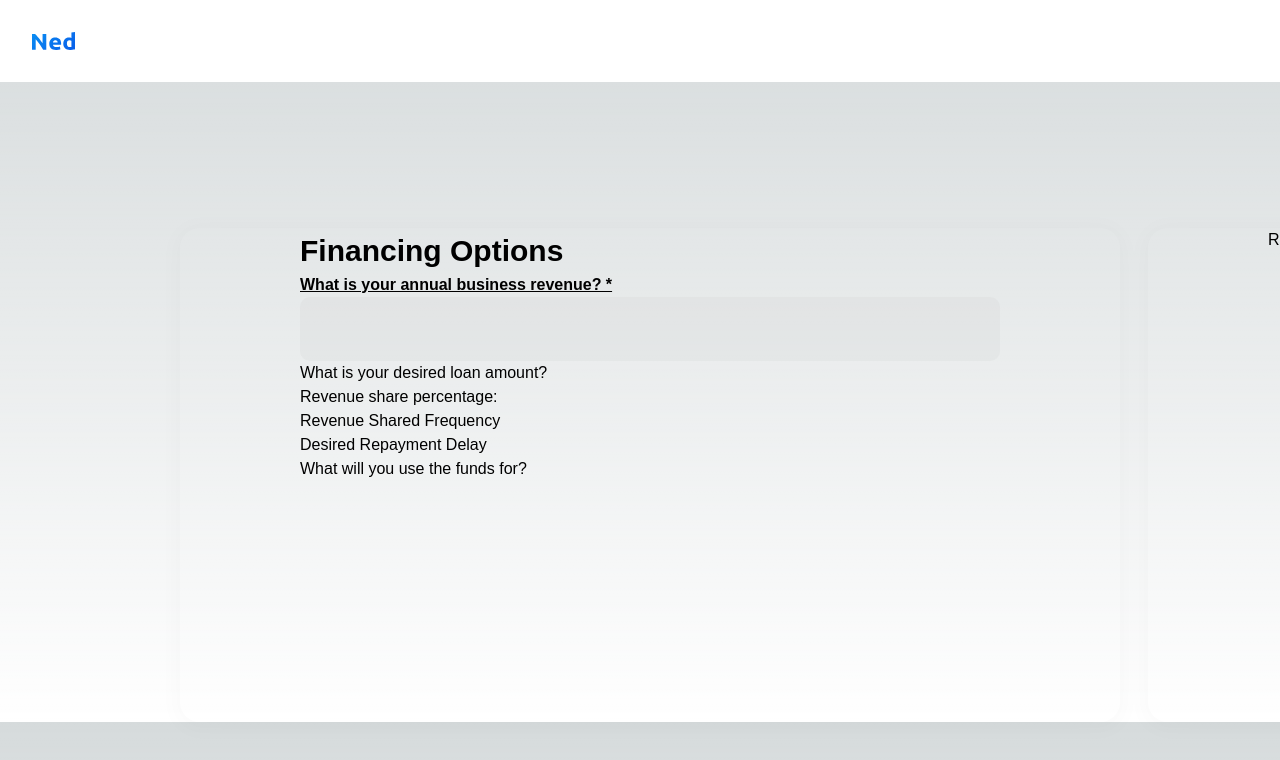
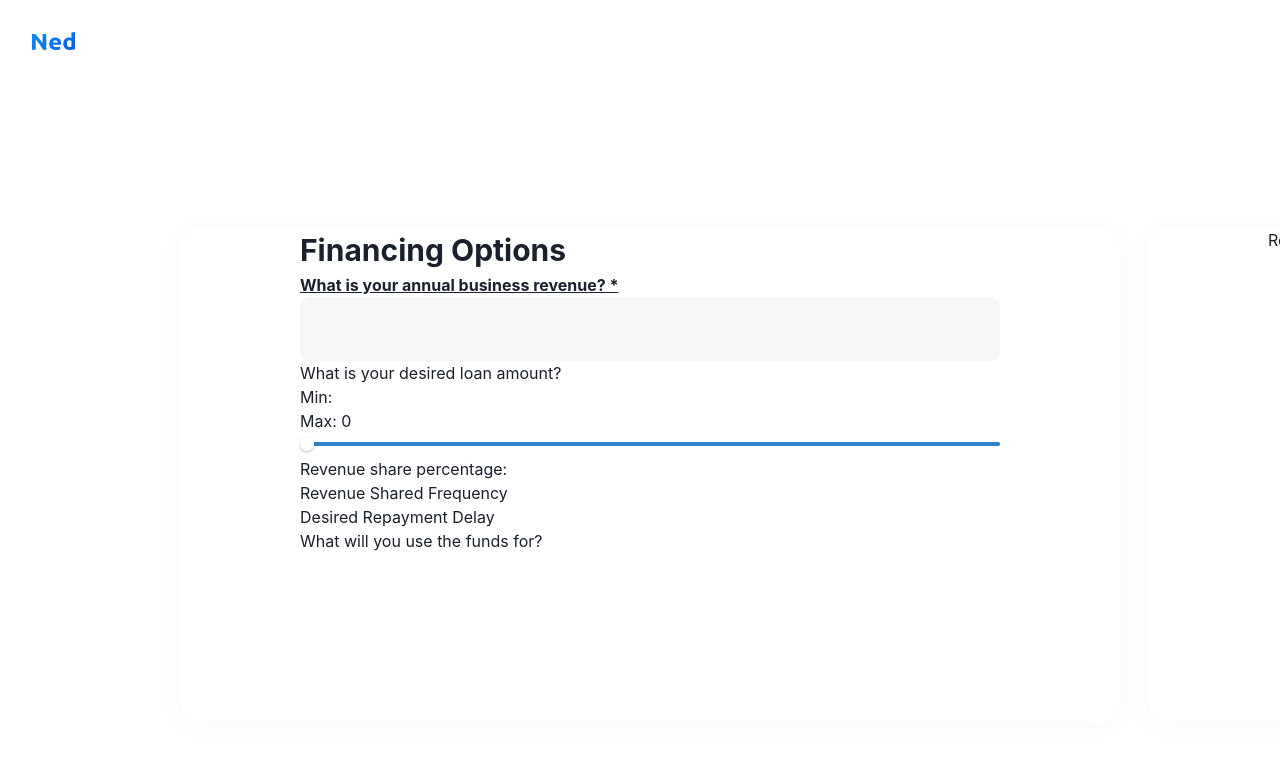
Before and after one commit to davidhannn/ned-take-home, a Next.js app: page / in a window 1280 px wide. Shown: the top 760 px of the page. Built offline with nearby package versions, Linux system fonts and the light colour scheme; no server answers.

Commit message:
created range slider for updating fund amount

```diff
--- a/components/finance.tsx
+++ b/components/finance.tsx
@@ -2,6 +2,7 @@ import TextInput from "./text-input";
 import { CONFIG } from "@/constants/enums";
 import CardWrapper from "./card-wrapper";
 import React from "react";
+import Slider from "./range-slider";
 import styles from "../styles/text.module.css";
 
 const Finance: React.FC = () => {
@@ -14,7 +15,7 @@ const Finance: React.FC = () => {
       <TextInput config={CONFIG.REVENUE_AMOUNT} />
 
       <p>What is your desired loan amount?</p>
-
+      <Slider />
       <p>Revenue share percentage: </p>
 
       <p>Revenue Shared Frequency</p>
--- /dev/null
+++ b/components/range-slider.tsx
@@ -0,0 +1,56 @@
+import { CONFIG } from "@/constants/enums";
+import { FinanceContext } from "@/pages";
+import {
+  RangeSlider,
+  RangeSliderTrack,
+  RangeSliderFilledTrack,
+  RangeSliderThumb,
+  useRangeSlider,
+} from "@chakra-ui/react";
+import { useContext } from "react";
+import variables from "../styles/variables.module.scss";
+
+const Slider: React.FC = () => {
+  // const { state, actions } = useRangeSlider();
+  const { financeData, revenueAmount, handleFundingAmount } =
+    useContext(FinanceContext);
+
+  let max = revenueAmount / 3;
+  let defaultValue = [0, 0];
+  let min = 0;
+
+  // const {
+  //   state,
+  //   actions,
+  //   getInnerTrackProps,
+  //   getInputProps,
+  //   getMarkerProps,
+  //   getRootProps,
+  //   getThumbProps,
+  //   getTrackProps,
+  // } = useRangeSlider({ min, max, defaultValue });
+
+  return (
+    <>
+      <p>Min: </p>
+      <p>Max: {max}</p>
+      <RangeSlider
+        defaultValue={[0, max]}
+        aria-label={["min", "max"]}
+        onChange={handleFundingAmount}
+        min={0}
+        max={max}
+        step={1000}
+        // defaultValue={[0, 30]}
+      >
+        <RangeSliderTrack bg="#C4C4C4">
+          <RangeSliderFilledTrack bg={variables.sliderBlue} />
+        </RangeSliderTrack>
+        <RangeSliderThumb index={0} />
+        <RangeSliderThumb index={1} />
+      </RangeSlider>
+    </>
+  );
+};
+
+export default Slider;
--- a/components/text-input.tsx
+++ b/components/text-input.tsx
@@ -6,7 +6,7 @@ type Props = {
 };
 
 const TextInput = ({ config }: Props) => {
-  const { financeData } = useContext(FinanceContext);
+  const { financeData, handleRevenueInput } = useContext(FinanceContext);
 
   const configObject = financeData[config];
 
@@ -17,6 +17,7 @@ const TextInput = ({ config }: Props) => {
       className="text-input"
       placeholder={configObject?.placeholder}
       inputMode="numeric"
+      onChange={handleRevenueInput}
     />
   );
 };
--- a/package.json
+++ b/package.json
@@ -9,6 +9,9 @@
     "lint": "next lint"
   },
   "dependencies": {
+    "@chakra-ui/react": "^2.6.1",
+    "@emotion/react": "^11.10.8",
+    "@emotion/styled": "^11.10.8",
     "@types/node": "18.16.3",
     "@types/react": "18.2.5",
     "@types/react-dom": "18.2.3",
@@ -16,6 +19,7 @@
     "axios": "^1.4.0",
     "eslint": "8.39.0",
     "eslint-config-next": "13.4.0",
+    "framer-motion": "^10.12.7",
     "next": "13.4.0",
     "postcss": "8.4.23",
     "react": "18.2.0",
--- a/pages/index.tsx
+++ b/pages/index.tsx
@@ -5,15 +5,22 @@ import Finance from "@/components/finance";
 import Results from "@/components/results";
 import Header from "@/components/header";
 import "@/app/globals.css";
+import { ChakraProvider } from "@chakra-ui/react";
 import variables from "../styles/variables.module.scss";
 import { createContext, useContext, useEffect, useState } from "react";
 
 export const FinanceContext = createContext({
   financeData: {},
+  revenueAmount: 0,
+  fundingAmount: 0,
+  handleRevenueInput: () => {},
+  handleFundingAmount: () => {},
 });
 
 const FinanceContextProvider = ({ children }) => {
   const [financeData, setFinanceData] = useState({});
+  const [revenueAmount, setRevenueAmount] = useState(0);
+  const [fundingAmount, setFundingAmount] = useState(0);
 
   useEffect(() => {
     axios.get(API_LINK).then(({ data }) => {
@@ -27,8 +34,24 @@ const FinanceContextProvider = ({ children }) => {
     });
   }, []);
 
+  const handleRevenueInput = (event) => {
+    setRevenueAmount(event.target.value);
+  };
+
+  const handleFundingAmount = (value) => {
+    console.log(value[1]);
+    setFundingAmount(value[1]);
+  };
+
   return (
-    <FinanceContext.Provider value={{ financeData }}>
+    <FinanceContext.Provider
+      value={{
+        financeData,
+        revenueAmount,
+        handleRevenueInput,
+        handleFundingAmount,
+      }}
+    >
       {children}
     </FinanceContext.Provider>
   );
@@ -57,6 +80,7 @@ export default function Main() {
   // console.log(data, "yoo");
 
   return (
+    <ChakraProvider>
       <FinanceContextProvider>
         <Header />
         <main
@@ -76,5 +100,6 @@ export default function Main() {
           {/* </main> */}
         </main>
       </FinanceContextProvider>
+    </ChakraProvider>
   );
 }
--- a/styles/variables.module.scss
+++ b/styles/variables.module.scss
@@ -1,9 +1,11 @@
 $background-color: #f9f9f9;
 $white: #ffffff;
 $primary-blue: #0962ea;
+$slider-blue: #0e7cf4;
 
 :export {
   backgroundColor: $background-color;
   white: $white;
   primaryBlue: $primary-blue;
+  sliderBlue: $slider-blue;
 }
```
Also changed, not shown: 1 other file (tests, documents, lock files or other folders). Lines whose indentation alone changed are shown as unchanged.
